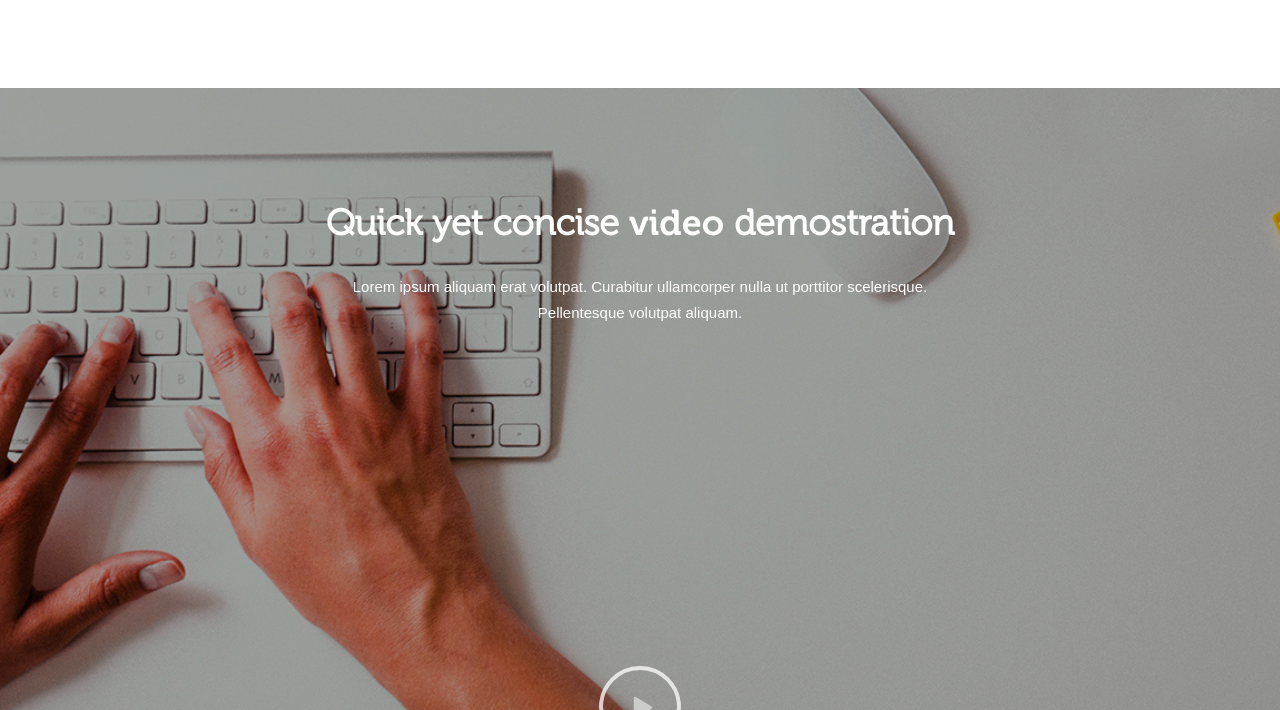
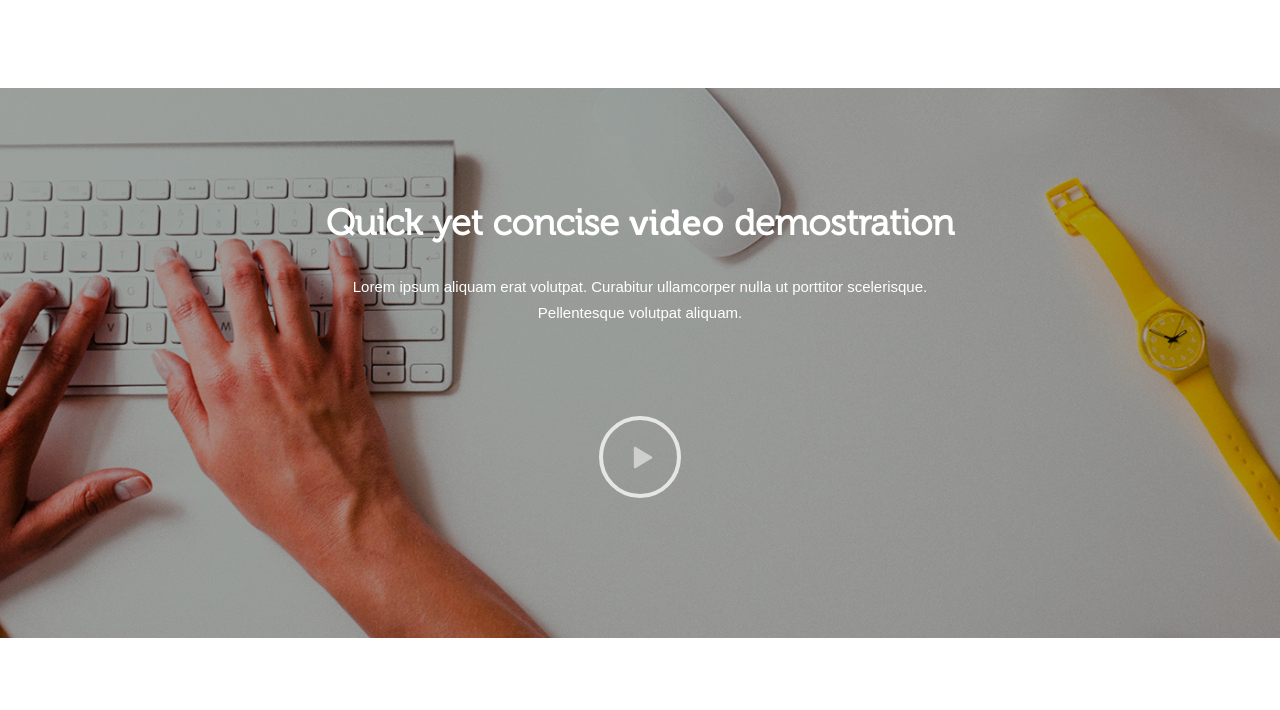
Before and after one commit to stnmatrix/AtlanticxZen_psd-to-html, a website: page app/index.html in a window 1280 px wide. Shown: the part 1586-2296 px from the top of the page. Drawn offline with Linux system fonts and the light colour scheme; a web font is replaced by a local one.

Commit message:
section_4 fix

```diff
--- a/app/sass/main.sass
+++ b/app/sass/main.sass
@@ -262,7 +262,6 @@ a
 	background: url('../img/Section_3/bg.jpg') no-repeat, #E6E7E7
 	background-size: cover
 	width: 100%
-	height: 100%
 	position: relative
 	z-index: 1
 	padding: 116px 0 140px 0
@@ -291,13 +290,10 @@ a
 		font-size: 15px
 		line-height: 26px
 	.play-icon
-		position: absolute
-		bottom: 140px
-		right: 0
-		left: 0
+		position: relative
 		height: 82px
 		width: 82px
-		margin: 0 auto
+		margin: 90px auto 0
 		border: 4px solid #FFF
 		opacity: 0.75
 		border-radius: 50%
```
Also changed, not shown: app/css/main.min.css, dist/css/main.min.css, dist/index.html.
